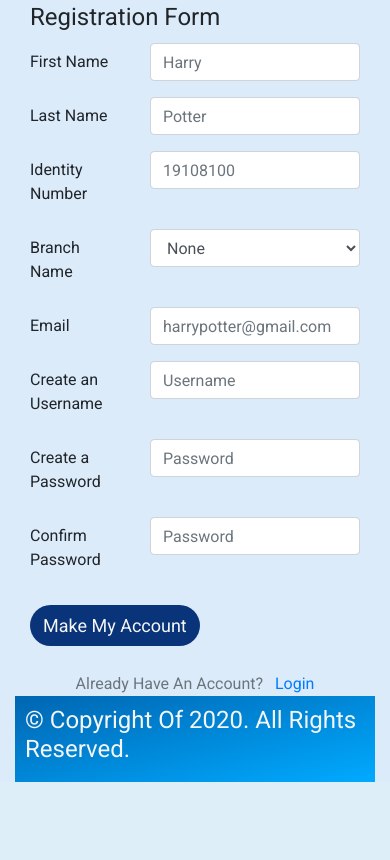
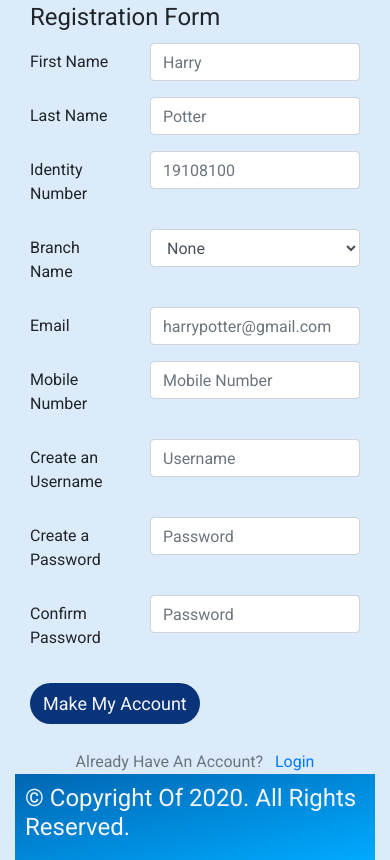
Before and after one commit to dhanishthaghosh/Appie-Rookie, a Flask app: page /register in a window 390 px wide. Shown: the part 285-1145 px from the top of the page. Before the commit the page ends 1067 px from the top, so only its background shows below. Run offline with Flask 2, Linux system fonts and the light colour scheme; some libraries are stand-ins or nearby versions.

Commit message:
Added phone number field

```diff
--- a/booksbuddies/forms.py
+++ b/booksbuddies/forms.py
@@ -1,9 +1,11 @@
+import phonenumbers
 from flask_wtf import FlaskForm
 from flask_wtf.file import FileField, FileAllowed
 from flask_login import current_user
 from wtforms import StringField, PasswordField, SubmitField, SelectField, TextAreaField
 from wtforms.validators import DataRequired, Length, Email, EqualTo, ValidationError
 from booksbuddies.models import User
+
 
 
 class RegistrationForm(FlaskForm):
@@ -20,6 +22,8 @@ class RegistrationForm(FlaskForm):
                         choices=[('none', 'None'), ('civil', 'Civil Enginnering'), ('comps', 'Computer Science'), ('elec', 'Electrical Engineering'), ('tronic', 'Electronics Engineering'), ('extc', 'Electronics and Telecommunication Enginnering'), ('it', 'Information Technology'), ('mech', 'Mechanical Engineering'), ('prod', 'Production Engineering'), ('text', 'Textile Engineering')])
     email = StringField('Email',
                         validators=[DataRequired(), Email(message='Please enter a valid email address.')], render_kw={"placeholder": "harrypotter@gmail.com"})
+    mobile = StringField('Mobile Number', validators=[DataRequired(), Length(min=10, max=10)],
+                            render_kw={"placeholder": "Mobile Number"})
     username = StringField('Create an Username',
                             validators=[DataRequired(), Length(min=4, max=20)],
                             render_kw={"placeholder": "Username"})
@@ -46,6 +50,14 @@ class RegistrationForm(FlaskForm):
         user = User.query.filter_by(email=email.data).first()
         if user:
             raise ValidationError('This email is taken. Please try another one.')
+
+    def validate_mobile(self, mobile):
+        try:
+            p = phonenumbers.parse(mobile.data, 'IN')
+            if not phonenumbers.is_valid_number(p):
+                raise ValueError()
+        except (phonenumbers.phonenumberutil.NumberParseException, ValueError):
+            raise ValidationError('Invalid phone number')
 
 
 class LoginForm(FlaskForm):
--- a/booksbuddies/models.py
+++ b/booksbuddies/models.py
@@ -14,6 +14,7 @@ class User(db.Model, UserMixin):
     id_num = db.Column(db.String(9), unique=True, nullable=False)
     branch = db.Column(db.String(100), nullable=False)
     email = db.Column(db.String(120), unique=True, nullable=False)
+    mobile = db.Column(db.String(10), unique=True, nullable=True)
     username = db.Column(db.String(20), unique=True, nullable=False)
     password = db.Column(db.String(30), nullable=False)
     image_file = db.Column(db.String(20), nullable=False, default='default.png')
--- a/booksbuddies/routes.py
+++ b/booksbuddies/routes.py
@@ -22,7 +22,7 @@ def register():
     form = RegistrationForm()
     if form.validate_on_submit():
         hashed_password = bcrypt.generate_password_hash(form.password.data).decode('utf-8')
-        user = User(firstname=form.firstname.data, lastname=form.lastname.data, id_num=form.id_num.data, branch=form.branch.data, username=form.username.data, email=form.email.data, password=hashed_password)
+        user = User(firstname=form.firstname.data, lastname=form.lastname.data, id_num=form.id_num.data, branch=form.branch.data, mobile=form.mobile.data, username=form.username.data, email=form.email.data, password=hashed_password)
         db.session.add(user)
         db.session.commit()
         flash(f'Account created for {form.username.data}! From next time onwards you can login.', 'success')
@@ -76,6 +76,7 @@ def account():
         current_user.branch = form.branch.data
         current_user.username = form.username.data
         current_user.email = form.email.data
+        current_user.mobile = form.mobile.data
         db.session.commit()
         flash('Your account has been successfully updated!', 'success')
         return redirect(url_for('account'))
@@ -86,6 +87,7 @@ def account():
         form.branch.data = current_user.branch
         form.username.data = current_user.username
         form.email.data = current_user.email
+        form.mobile.data = current_user.mobile
     image_file = url_for('static', filename='pictures/users/' + current_user.image_file)
     return render_template('account.html', title='My Account',
                            image_file=image_file, form=form)
--- a/booksbuddies/templates/book.html
+++ b/booksbuddies/templates/book.html
@@ -21,6 +21,7 @@
                         <p><em>Seller:</em></p><hr>
                         <p><b>Username: </b><a href="{{ url_for('user_books', username=book.owner.username) }}">{{ book.owner.firstname + ' ' + book.owner.lastname }}</a></p>
                         <p><b>Email: </b>{{ book.owner.email }}</p>
+                        <p><b>Mobile: </b>{{ book.owner.mobile }}</p>
                     {% endif %}
                 </div>
             </div>
--- a/booksbuddies/templates/register.html
+++ b/booksbuddies/templates/register.html
@@ -77,6 +77,22 @@
                 </div>
 
                 <div class="row form-group">
+                    {{ form.mobile.label(class="col-4 col-sm-2 col-form-label") }}
+                    <div class="col-8 col-sm-4">
+                        {% if form.mobile.errors %}
+                            {{ form.mobile(class="form-control is-invalid") }}
+                            <div class="invalid-feedback">
+                                {% for error in form.mobile.errors %}
+                                    <span>{{ error }}</span>
+                                {% endfor %}
+                            </div>
+                        {% else %}
+                            {{ form.mobile(class="form-control") }}
+                        {% endif %}
+                    </div>
+                </div>
+
+                <div class="row form-group">
                     {{ form.username.label(class="col-4 col-sm-2 col-form-label") }}
                     <div class="col-8 col-sm-4">
                         {% if form.username.errors %}
--- a/requirements.txt
+++ b/requirements.txt
@@ -1,3 +1,4 @@
+alembic==1.4.2
 bcrypt==3.1.7
 blinker==1.4
 cffi==1.14.0
@@ -8,15 +9,20 @@ Flask==1.1.2
 Flask-Bcrypt==0.7.1
 Flask-Login==0.5.0
 Flask-Mail==0.9.1
+Flask-Migrate==2.5.3
 Flask-SQLAlchemy==2.4.3
 Flask-WTF==0.14.3
 gunicorn==20.0.4
 idna==2.10
 itsdangerous==1.1.0
 Jinja2==2.11.2
+Mako==1.1.3
 MarkupSafe==1.1.1
+phonenumbers==8.12.6
 Pillow==7.2.0
 pycparser==2.20
+python-dateutil==2.8.1
+python-editor==1.0.4
 six==1.15.0
 SQLAlchemy==1.3.18
 Werkzeug==1.0.1
```
Also changed, not shown: booksbuddies/site.db.
